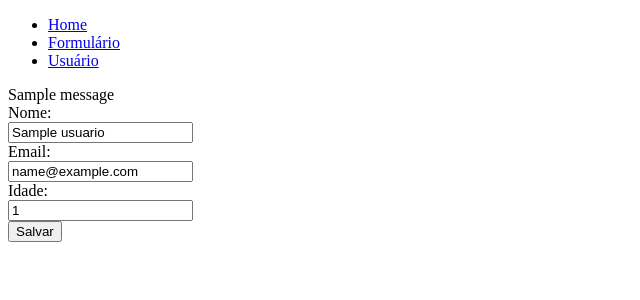
After one commit to Joao1berto/Flask, a Flask app: page /usuario/edita/1 in a window 1280 px wide. The commit adds this page. Shown: the top 300 px of the page, without its empty margins (0-640 px from the left). Run offline with Flask 3, Linux system fonts and the light colour scheme; tables that the repository leaves empty hold one stand-in row (values such as "Sample post"); one stand-in notice (Sample message) is shown.

Commit message:
06 - 09 - 2024

```diff
--- a/app.py
+++ b/app.py
@@ -1,10 +1,34 @@
-from flask import Flask, render_template, request
+# verifico a pasta do meu projeto, verifico se está no meu github
+# git remote -v
+# executar
+# git pull origin master(main)
+
+# quero clonar meu projeto em uma pasta vazia
+# git clone https://caminho_do_projeto .
+# instalo a extensão do python
+# abro o terminal e verifico se abre no venv, caso não abra eu devo executar
+# ctrl shift p
+# e digitar envioronment e pedir para criar um ambiente virtual
+
+# pip install flask
+# pip install Flask-SQLAlchemy
+# pip install Flask-Migrate
+# pip install Flask-Script
+# pip install pymysql
+# flask db init
+# executo quando não tenho a pasta migrations
+# flask db migrate -m "Migração Inicial"
+# executo qunado não tenho python na pasta versions
+# flask db upgrade
+# executo quando minhas tabelas não estão criadas no meu banco de dados
+
+from flask import Flask, render_template, request, flash, redirect
 from database import db
 from flask_migrate import Migrate
 from models import Usuario
 
 app = Flask(__name__)
-
+app.config['SECRET_KEY'] = 'JHEXDY'
 # drive://usuario:senha@servidor/banco_dados
 conexao = "mysql+pymysql://alunos:cefetmg@127.0.0.1/flaskg1"
 app.config['SQLALCHEMY_DATABASE_URI'] = conexao
@@ -38,5 +62,59 @@ def usuario():
     u = Usuario.query.all()
     return render_template('usuario_lista.html', dados = u)
 
+@app.route('/usuario/add')
+def usuario_add():
+    return render_template('usuario_add.html')
+
+@app.route('/usuario/save', methods=['POST'])
+def usuario_save():
+    nome = request.form.get('nome')
+    email = request.form.get('email')
+    idade = request.form.get('idade')
+    if nome and email and idade:
+        usuario = Usuario(nome, email, idade)
+        db.session.add(usuario)
+        db.session.commit()
+        flash('Usuário cadastrado com sucesso!!!')
+        return redirect('/usuario')
+    else:
+        flash('Preencha todos os campos!!!')
+        return redirect('/usuario/add')
+
+@app.route('/usuario/remove/<int:id>')
+def usuario_remove(id):
+    if id > 0:
+        usuario = Usuario.query.get(id)
+        db.session.delete(usuario)
+        db.session.commit()
+        flash('Usuário removido com sucesso!!!')
+        return redirect('/usuario')
+    else:
+        flash('Caminho incorreto!!!')
+        return redirect('/usuario')
+
+@app.route('/usuario/edita/<int:id>')
+def usuario_edita(id):
+    usuario = Usuario.query.get(id)
+    return render_template('usuario_edita.html', dados = usuario)
+
+@app.route('/usuario/editsave', methods=['POST'])
+def usuario_editasave():
+    id = request.form.get('id')
+    nome = request.form.get('nome')
+    email = request.form.get('email')
+    idade = request.form.get('idade')
+    if id and nome and email and idade:
+        usuario = Usuario.query.get(id)
+        usuario.nome = nome
+        usuario.email = email
+        usuario.idade = idade
+        db.session.commit()
+        flash('Dados atualizados com sucesso!!!')
+        return redirect('/usuario')
+    else:
+        flash('Faltando dados!!!')
+        return redirect('/usuario')
+
 if __name__ == '__main__':
     app.run()
--- /dev/null
+++ b/templates/usuario_edita.html
@@ -0,0 +1,21 @@
+{% extends "base.html" %}
+
+{% block conteudo %}
+    {% set mensagens = get_flashed_messages() %}
+    {% if mensagens %}
+        {% for msg in mensagens %}
+            {{ msg }}
+        {% endfor %}
+    {% endif %}
+    <form action="/usuario/editsave" method="post">
+        <input type="hidden" name="id" value="{{dados.id}}">
+        <label for="name">Nome:</label>
+        <input type="text" name="nome" id="nome" value="{{dados.nome}}">
+        <label for="email">Email:</label>
+        <input type="text" name="email" id="email" value="{{dados.email}}">
+        <label for="idade">Idade:</label>
+        <input type="text" name="idade" id="idade" value="{{dados.idade}}">
+        <button type="submit">Salvar</button>
+    </form>
+
+{% endblock %}
```
Also changed, not shown: templates/usuario_add.html (added, +20 -0 lines), templates/usuario_lista.html (+14 -1 lines).
